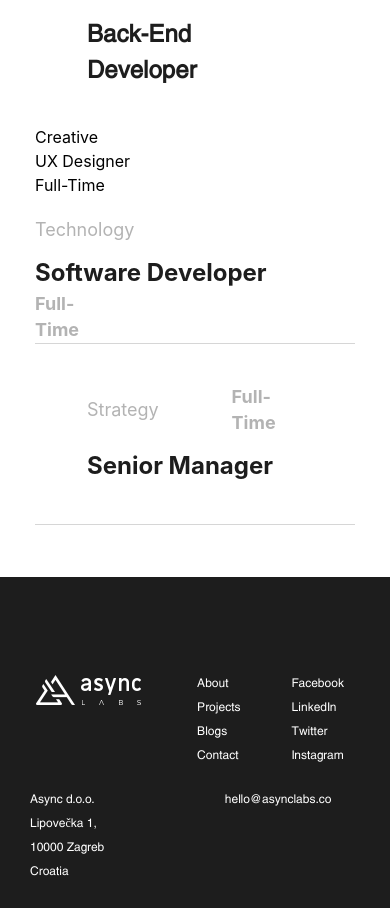
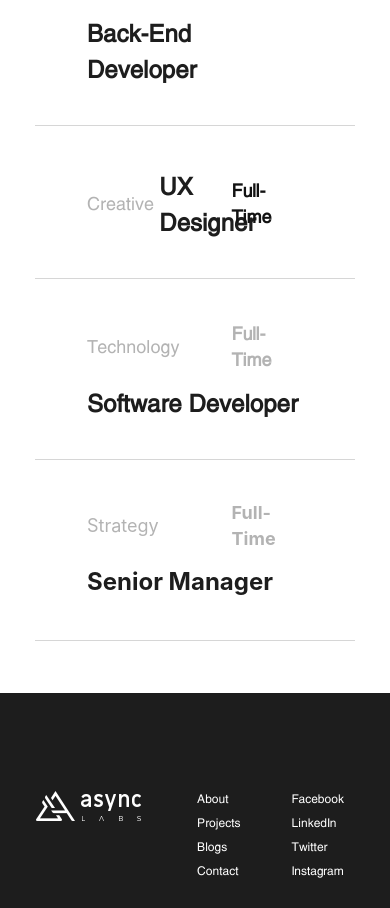
Before and after one commit to KIvancevic/sliceing, a Next.js app: page /carrers in a window 390 px wide. Shown: the part 1760-2668 px from the top of the page. Built offline with nearby package versions, Linux system fonts and the light colour scheme.

Commit message:
hopefully last changes

```diff
--- a/pages/carrers.js
+++ b/pages/carrers.js
@@ -88,11 +88,11 @@ const Careers = () => {
             <div> Full-Time <div className='arrowWhite marginLeft'/></div>
           </a>
           <Link href="/uxDesigner" passHref>
-            <>
+            <div>
               <div> Creative </div>
               <div> UX Designer </div>
               <div> Full-Time <div className='arrowWhite marginLeft'/></div>
-            </>
+            </div>
           </Link>
           <a>
             <div> Technology </div>
--- a/styles/globals.css
+++ b/styles/globals.css
@@ -1512,7 +1512,7 @@ a {
 }
 
 .availablePositions > a:nth-child(1),
-.availablePositions > a:nth-child(2),
+.availablePositions > div,
 .availablePositions > a:nth-child(3) {
   text-decoration: none;
   background: 0 0;
@@ -1526,7 +1526,8 @@ a {
   transition: all 0.3s ease-in-out;
 }
 
-.availablePositions > a:last-child {
+.availablePositions > a:last-child,
+.availablePositions > div:last-child {
   border-bottom: 1px solid #d6d6d6;
   text-decoration: none;
   background: 0 0;
@@ -1539,7 +1540,8 @@ a {
   transition: all 0.3s ease-in-out;
 }
 
-.availablePositions > a > div:nth-child(1) {
+.availablePositions > a > div:nth-child(1),
+.availablePositions > div > div:nth-child(1) {
   font-size: 18px;
   font-weight: 400px;
   line-height: 1.5;
@@ -1548,7 +1550,8 @@ a {
   transition: all 0.3s ease-in-out;
 }
 
-.availablePositions > a > div:nth-child(2) {
+.availablePositions > a > div:nth-child(2),
+.availablePositions > div > div:nth-child(2) {
   font-size: 24px;
   font-weight: 700;
   line-height: 1.5;
@@ -1557,7 +1560,8 @@ a {
   transition: all 0.3s ease-in-out;
 }
 
-.availablePositions > a > div:nth-child(3) {
+.availablePositions > a > div:nth-child(3),
+.availablePositions > div > div:nth-child(3) {
   font-size: 18px;
   font-weight: 700;
   line-height: 1.44;
@@ -1567,13 +1571,16 @@ a {
   display: flex;
 }
 
-.availablePositions > a:hover {
+.availablePositions > a:hover,
+.availablePositions > div:hover {
   background: #1d1d1d;
   transition: all 0.3s ease-in-out;
 }
 
 .availablePositions > a:hover > div:nth-child(2),
-.availablePositions > a:hover > div:nth-child(3) {
+.availablePositions > div:hover > div:nth-child(2),
+.availablePositions > a:hover > div:nth-child(3),
+.availablePositions > div:hover > div:nth-child(3) {
   color: #fff;
   transition: all 0.3s ease-in-out;
 }
@@ -1611,10 +1618,10 @@ a {
   }
   .availablePositions > a > div:first-child,
   .availablePositions > a > div:nth-child(2),
-  .availablePositions > a > div:nth-child(3) {
-    width: 33%;
-  }
-  .availablePositions > a > div:nth-child(3) {
+  .availablePositions > a > div:nth-child(3),
+  .availablePositions >  div > div:first-child,
+  .availablePositions >  div > div:nth-child(2),
+  .availablePositions >  div > div:nth-child(3){
     width: 33%;
   }
 
@@ -1643,12 +1650,14 @@ a {
       flex-wrap: wrap;
       padding: 24px 0;
     }
-    .availablePositions > a > div:nth-child(2) {
+    .availablePositions > a > div:nth-child(2),
+    .availablePositions > link > div:nth-child(2) {
       order: 2;
       width: 100%;
       margin-top: 12px;
     }
-    .availablePositions > a > div:nth-child(3) {
+    .availablePositions > a > div:nth-child(3),
+    .availablePositions > link > div:nth-child(3) {
       color: #b3b3b3;
     }
   }
```
